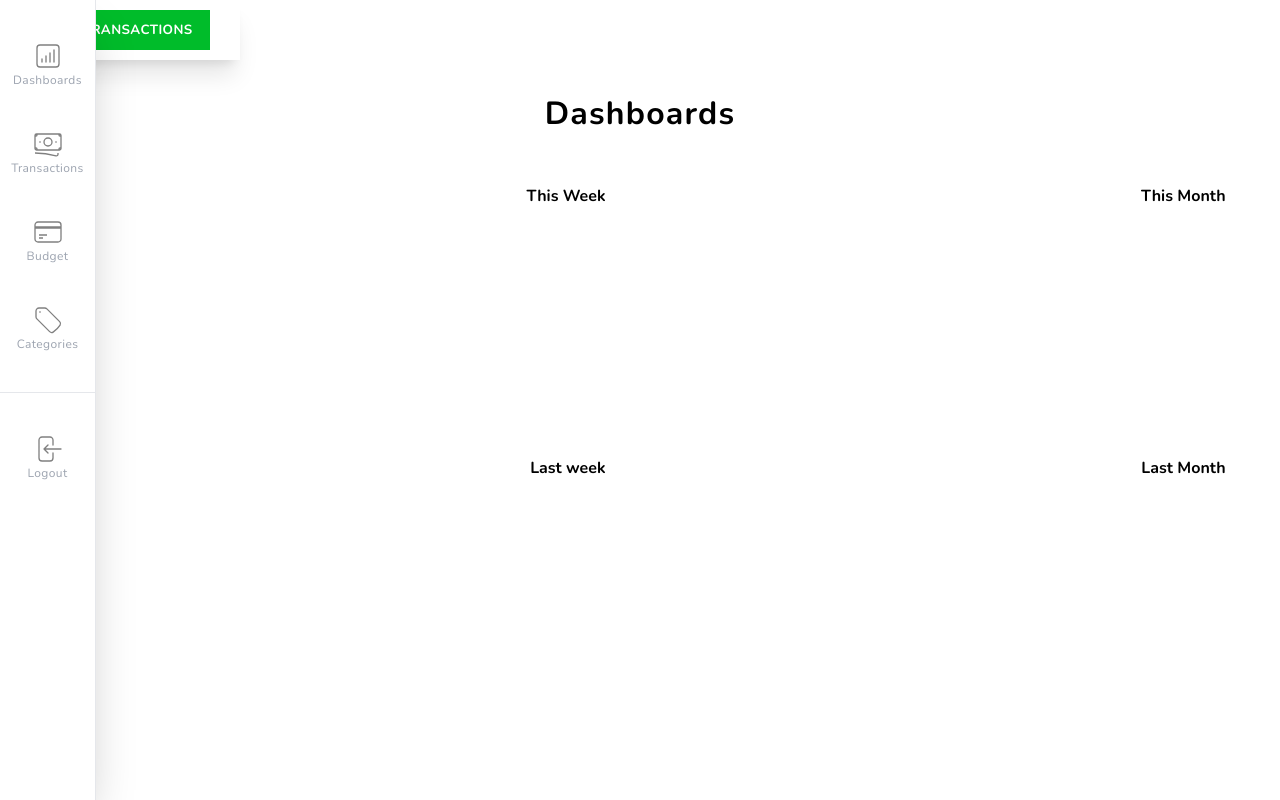
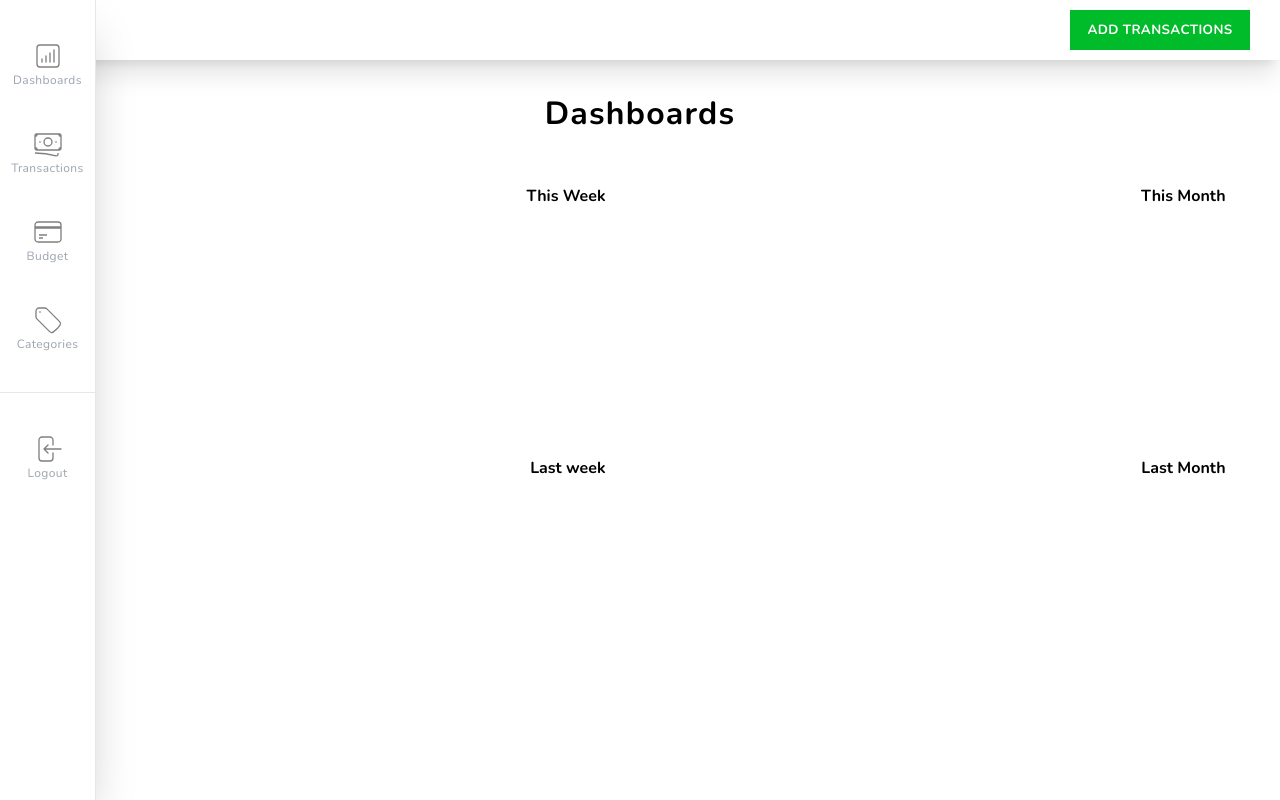
Before and after one commit to etrafa/familyBudgetJQ, a website: page dashboard.html in a window 1280 px wide. Drawn offline with nearby package versions, Linux system fonts and the light colour scheme.

Commit message:
page layout created.

```diff
--- a/dashboard.html
+++ b/dashboard.html
@@ -6,9 +6,6 @@
     <meta name="viewport" content="width=device-width, initial-scale=1.0" />
     <title>Dashboard</title>
     <link rel="stylesheet" href="styles/global.css"">
-    <link rel="stylesheet" href="styles/sidebar.css" />
-    <link rel="stylesheet" href="styles/navbarTop.css" />
-    <link rel="stylesheet" href="styles/navbarBottom.css" />
     <link rel="stylesheet" href="styles/dashboard/dashboard.css" />
     <script
       src="https://kit.fontawesome.com/6acc6d0fe0.js"
@@ -16,16 +13,10 @@
     ></script>
   </head>
   <body>
-    <!-- SIDEBAR AND NAVBAR FOR LG SCREEN STARTS HERE -->
-    <div class="bar-container-lg-screen">
-      <div id="sidebar-placeholder"></div>
-      <div id="navbar-placeholder"></div>
-    </div>
-    <!-- SIDEBAR AND NAVBAR FOR LG SCREEN ENDS HERE -->
-    <!-- NAVBAR FOR SM SCREEN STARTS HERE -->
-    <div id="bottom-navbar-holder"></div>
-    <!-- NAVBAR FOR SM SCREEN ENDS HERE -->
-    <!-- DASHBOARD STARTS HERE  -->
+    <div id="page-layout-container">
+      <div class="sidebar-placeholder"></div>
+      <div id="page-layout-main">
+        <div class="navbar-top-placeholder"></div>
         <main>
           <h2>Dashboards</h2>
           <div id="charts">
@@ -47,7 +38,9 @@
             </div>
           </div>
         </main>
-    <!-- DASHBOARD ENDS HERE -->
+        <div class="navbar-bottom-placeholder"></div>
+      </div>
+    </div>
     <script src="scripts/dashboard.js" type="module"></script>
     <script src="jquery/jquery.js"></script>
     <script src="https://cdn.jsdelivr.net/npm/chart.js@4.2.1/dist/chart.umd.min.js"></script>
--- a/scripts/dashboard.js
+++ b/scripts/dashboard.js
@@ -105,7 +105,7 @@
 // });
 
 $(function () {
-  $("#sidebar-placeholder").load("../sidebar.html");
-  $("#navbar-placeholder").load("../navbarTop.html");
-  $("#bottom-navbar-holder").load("../navbarBottom.html");
+  $(".sidebar-placeholder").load("../sidebar.html");
+  $(".navbar-top-placeholder").load("../navbarTop.html");
+  $(".navbar-bottom-placeholder").load("../navbarBottom.html");
 });
--- a/styles/global.css
+++ b/styles/global.css
@@ -18,3 +18,148 @@ body,
   --light-gray-for-bg: #f5f5f5;
   --max-width-sm-screen: 320px;
 }
+
+/* --- PAGE LAYOUT --- */
+#page-layout-container {
+  width: 100%;
+  display: flex;
+  flex-direction: row;
+}
+
+#page-layout-main {
+  width: 100%;
+  display: flex;
+  flex-direction: column;
+}
+
+.sidebar-placeholder {
+  display: none;
+}
+.navbar-top-placeholder {
+  display: none;
+}
+
+.navbar-bottom-placeholder {
+  width: 100%;
+  height: 60px;
+  background-color: var(--green);
+  box-shadow: 0 20px 25px -5px rgb(0 0 0 / 0.1),
+    0 8px 10px -6px rgb(0 0 0 / 0.1);
+  position: fixed;
+  bottom: 0;
+  left: 0;
+  display: flex;
+  justify-content: space-evenly;
+  border-top-left-radius: 5px;
+  border-top-right-radius: 5px;
+}
+
+.navbar-bottom-placeholder nav {
+  width: 100%;
+  display: flex;
+}
+.navbar-items {
+  display: flex;
+  flex-direction: column;
+  width: 25%;
+  cursor: pointer;
+}
+.navbar-items:hover {
+  background-color: var(--light-green);
+}
+
+.navbar-items svg {
+  width: 30px;
+  height: 30px;
+  fill: none;
+  stroke: var(--white);
+  stroke-width: 1.5;
+  margin: 10px auto 5px auto;
+}
+.navbar-items span {
+  color: var(--white);
+  font-size: 12px;
+  text-align: center;
+  padding-bottom: 5px;
+}
+
+@media only screen and (min-width: 810px) {
+  .navbar-bottom-placeholder {
+    display: none;
+  }
+
+  .sidebar-placeholder {
+    display: block;
+    width: 96px;
+    height: 100vh;
+    max-width: 100px;
+    position: fixed;
+    top: 0;
+    left: 0;
+    background-color: var(--white);
+    box-shadow: 0 25px 50px -12px rgb(0 0 0 / 0.25);
+    border-right: 1px solid #e5e7eb;
+  }
+
+  .sidebar-items {
+    display: flex;
+    flex-direction: column;
+    justify-content: center;
+    align-items: center;
+    margin: 40px 0;
+    cursor: pointer;
+  }
+
+  .sidebar-items:hover > svg,
+  .sidebar-items:hover > span {
+    stroke: #000;
+    color: #000;
+  }
+
+  .sidebar-items svg {
+    width: 2rem;
+    height: 2rem;
+    stroke: #808080;
+    fill: none;
+    color: rgb(156 163 175);
+    text-align: center;
+  }
+  .sidebar-items span {
+    font-size: 0.75rem;
+    line-height: 1rem;
+    color: #9ca3af;
+    letter-spacing: 0.4px;
+  }
+
+  .seperator {
+    width: 100%;
+    height: 1px;
+    border-bottom: 1px solid #e5e7eb;
+  }
+  .navbar-top-placeholder {
+    display: flex;
+    width: 100%;
+    height: 60px;
+    justify-content: end;
+    align-items: center;
+    padding: 0 30px;
+    box-shadow: 0 20px 25px -5px rgb(0 0 0 / 0.1),
+      0 8px 10px -6px rgb(0 0 0 / 0.1);
+  }
+
+  .navbar-top-placeholder button {
+    width: 180px;
+    height: 40px;
+    background-color: var(--light-green);
+    border: none;
+    text-transform: uppercase;
+    color: var(--white);
+    cursor: pointer;
+    font-weight: 700;
+    letter-spacing: 0.4px;
+  }
+
+  .navbar-top-placeholder button:hover {
+    opacity: 0.6;
+  }
+}
--- a/styles/navbarBottom.css
+++ /dev/null
@@ -1,46 +0,0 @@
-#bottom-nav {
-  width: 100%;
-  height: 60px;
-  background-color: var(--green);
-  box-shadow: 0 20px 25px -5px rgb(0 0 0 / 0.1),
-    0 8px 10px -6px rgb(0 0 0 / 0.1);
-  position: fixed;
-  bottom: 0;
-  left: 0;
-  display: flex;
-  justify-content: space-evenly;
-  border-top-left-radius: 15px;
-  border-top-right-radius: 15px;
-}
-
-.navbar-items {
-  display: flex;
-  flex-direction: column;
-  width: 25%;
-  cursor: pointer;
-}
-
-.navbar-items:hover {
-  background-color: var(--light-green);
-}
-
-.navbar-items svg {
-  width: 30px;
-  height: 30px;
-  fill: none;
-  stroke: var(--white);
-  stroke-width: 1.5;
-  margin: 10px auto 5px auto;
-}
-.navbar-items span {
-  color: var(--white);
-  font-size: 12px;
-  text-align: center;
-  padding-bottom: 5px;
-}
-
-@media only screen and (min-width: 810px) {
-  #bottom-nav {
-    display: none;
-  }
-}
--- a/styles/navbarTop.css
+++ /dev/null
@@ -1,36 +0,0 @@
-.bar-container-lg-screen {
-  display: none;
-}
-
-@media only screen and (min-width: 810px) {
-  .bar-container-lg-screen {
-    display: flex;
-  }
-
-  #top-nav {
-    display: flex;
-    width: 100%;
-    height: 60px;
-    justify-content: end;
-    align-items: center;
-    padding: 0 30px;
-    box-shadow: 0 20px 25px -5px rgb(0 0 0 / 0.1),
-      0 8px 10px -6px rgb(0 0 0 / 0.1);
-  }
-
-  #top-nav button {
-    width: 180px;
-    height: 40px;
-    background-color: var(--light-green);
-    border: none;
-    text-transform: uppercase;
-    color: var(--white);
-    cursor: pointer;
-    font-weight: 700;
-    letter-spacing: 0.4px;
-  }
-
-  #top-nav button:hover {
-    opacity: 0.6;
-  }
-}
--- a/styles/sidebar.css
+++ /dev/null
@@ -1,49 +0,0 @@
-@media only screen and (min-width: 810px) {
-  #sidebar {
-    width: 96px;
-    height: 100vh;
-    max-width: 176px;
-    position: fixed;
-    top: 0;
-    left: 0;
-    background-color: var(--white);
-    box-shadow: 0 25px 50px -12px rgb(0 0 0 / 0.25);
-    border-right: 1px solid #e5e7eb;
-  }
-
-  .sidebar-items {
-    display: flex;
-    flex-direction: column;
-    justify-content: center;
-    align-items: center;
-    margin: 40px 0;
-    cursor: pointer;
-  }
-
-  .sidebar-items:hover > svg,
-  .sidebar-items:hover > span {
-    stroke: #000;
-    color: #000;
-  }
-
-  .sidebar-items svg {
-    width: 2rem;
-    height: 2rem;
-    stroke: #808080;
-    fill: none;
-    color: rgb(156 163 175);
-    text-align: center;
-  }
-  .sidebar-items span {
-    font-size: 0.75rem;
-    line-height: 1rem;
-    color: #9ca3af;
-    letter-spacing: 0.4px;
-  }
-
-  .seperator {
-    width: 100%;
-    height: 1px;
-    border-bottom: 1px solid #e5e7eb;
-  }
-}
```
Lines whose indentation alone changed are shown as unchanged.
